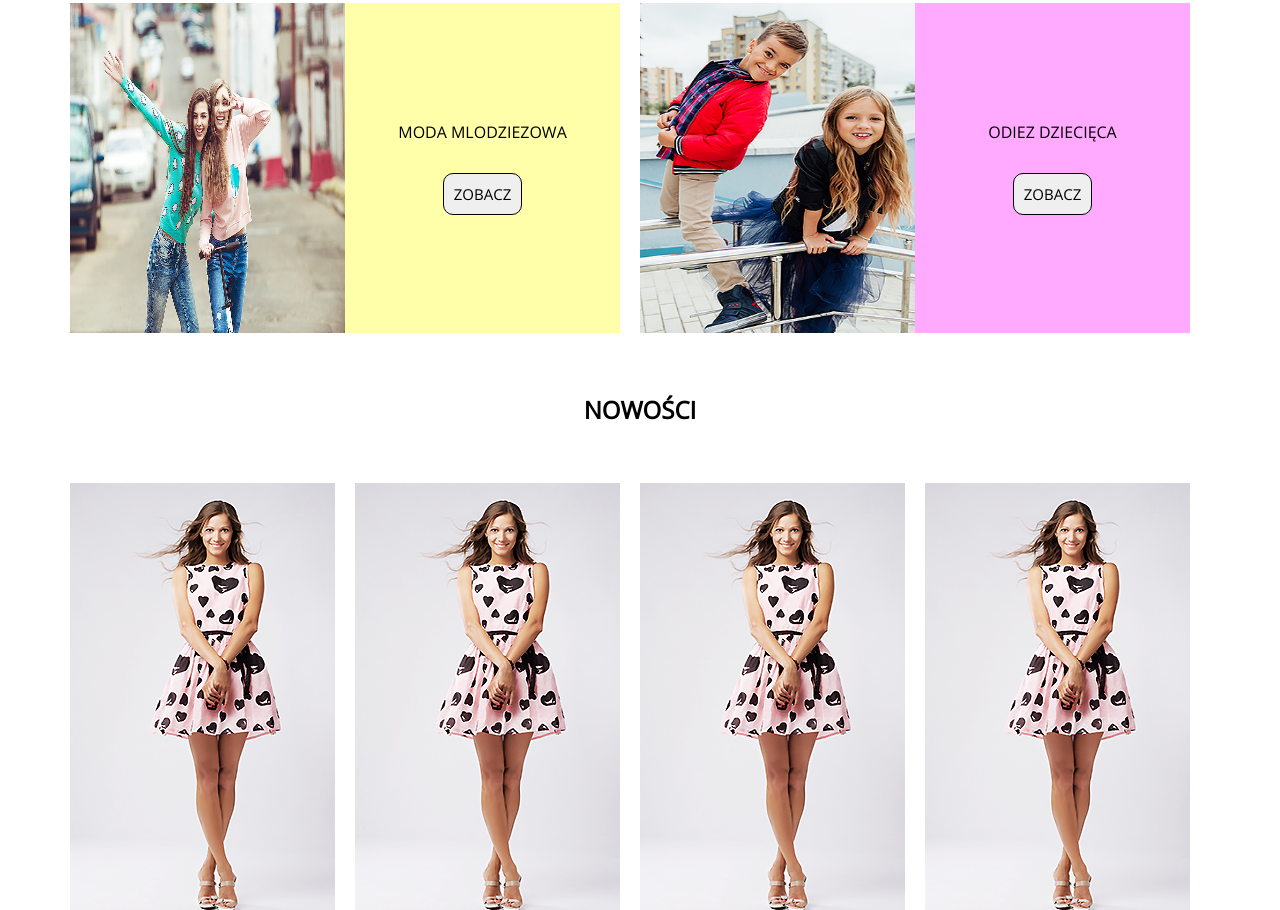
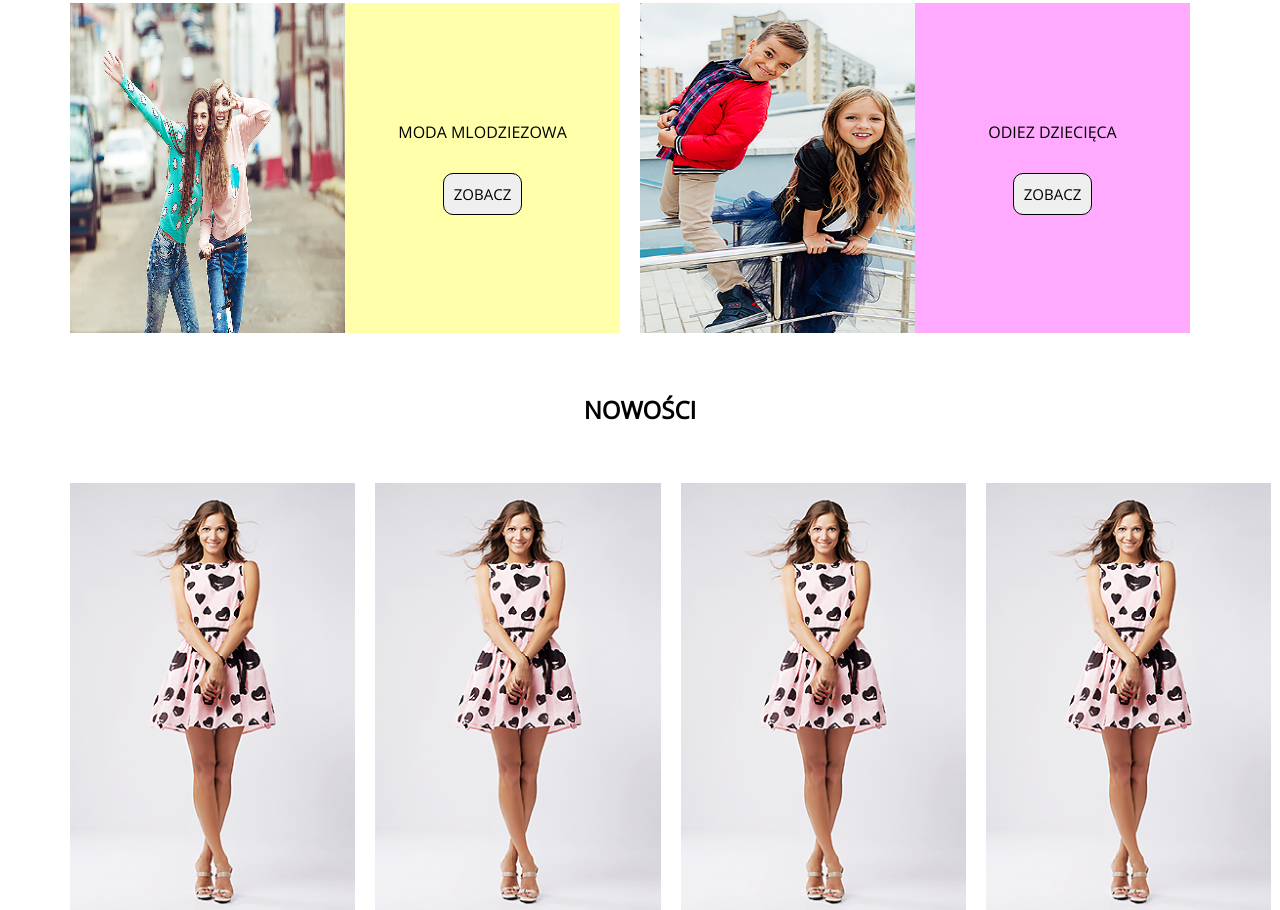
Before and after one commit to Paula066/Skyshop, a website: page index.html in a window 1280 px wide. Shown: the part 1273-2183 px from the top of the page. Drawn offline with nearby package versions, Linux system fonts and the light colour scheme.

Commit message:
cos poszlo nie tak

```diff
--- a/index.html
+++ b/index.html
@@ -92,16 +92,23 @@
         <div class="text">
             <h2>nowości</h2>
         </div>
-
         <div class="product">
-            <div class="product-item" style="background-image: url('./img/lady.png');">
+            <div class="product-item">
+                <img class="test" src="./img/lady.png">
+                <img class="test" src="./img/lady.png">
+                <img class="test" src="./img/lady.png">
+                <img class="test" src="./img/lady.png">
             </div>
-            <div class="product-item" style="background-image: url('./img/lady.png');">
-            </div>
-            <div class="product-item" style="background-image: url('./img/lady.png');"></div>
-            <div class="product-item" style="background-image: url('./img/lady.png');"></div>
         </div>
     </div>
 </body>
 
 </html>
+
+
+<!-- <div class="product-item" style="background-image: url('./img/lady.png');">
+</div>
+<div class="product-item" style="background-image: url('./img/lady.png');">
+</div>
+<div class="product-item" style="background-image: url('./img/lady.png');"></div>
+<div class="product-item" style="background-image: url('./img/lady.png');"></div> -->
--- a/style.css
+++ b/style.css
@@ -230,6 +230,9 @@ h2 {
     height: 427px;
     display: flex;
     background-repeat: no-repeat;
+}
+
+.test {
     margin: 0 20px;
     margin-left: 0;
 }
```
